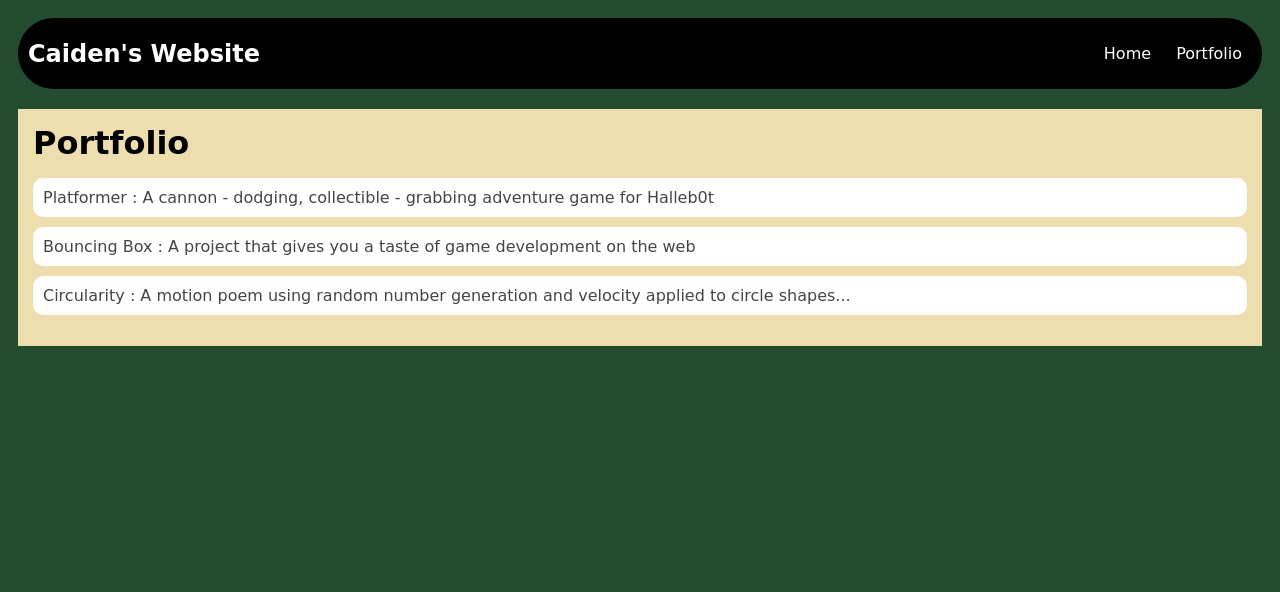
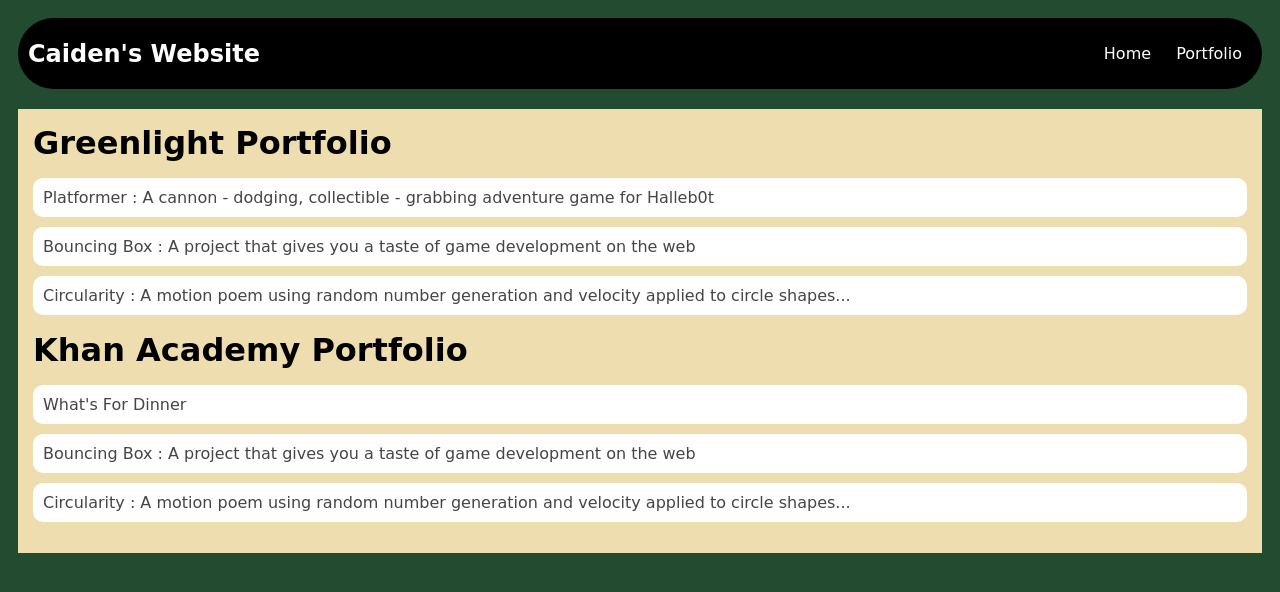
Before and after one commit to caidencolwart/caidencolwart.github.io, a plain HTML site: page portfolio.html in a window 1280 px wide. Drawn offline with Linux system fonts and the light colour scheme.

Commit message:
new links

```diff
--- a/portfolio.html
+++ b/portfolio.html
@@ -77,23 +77,23 @@
              color: black;
          }
 
-         #portfolio {
+         .portfolio {
              list-style-type: none;
              padding-left: 0;
          }
 
-         #portfolio li {
+         .portfolio li {
              background: #fff;
              padding: 10px;
              border-radius: 10px;
              margin-bottom: 10px;
          }
 
-         #portfolio li:hover {
+         .portfolio li:hover {
              background: #eee;
          }
 
-         #portfolio a {
+         .portfolio a {
              text-decoration: none;
              color: #454545;
          }
@@ -117,12 +117,20 @@
 
             <main>
                 <div class="content">
-                    <h1>Portfolio</h1>
-                    <ul id="portfolio">
+                    <h1>Greenlight Portfolio</h1>
+                    <ul class="portfolio">
                         <li><a href="projects/platformer/">Platformer : A cannon - dodging, collectible - grabbing adventure game for Halleb0t</a></li>
                         <li><a href="projects/bouncing-box/">Bouncing Box : A project that gives you a taste of game development on the web </a></li>
                         <li><a href="projects/circularity/">Circularity : A motion poem using random number generation and velocity applied to circle shapes...</a></li>
                     </ul>
+
+                    <h1>Khan Academy Portfolio</h1>
+                    <ul class="portfolio">
+                        <li><a href="https://www.khanacademy.org/computer-programming/spin-off-of-project-whats-for-dinner/6531408951033856">What's For Dinner</a></li>
+                        <li><a href="projects/bouncing-box/">Bouncing Box : A project that gives you a taste of game development on the web </a></li>
+                        <li><a href="projects/circularity/">Circularity : A motion poem using random number generation and velocity applied to circle shapes...</a></li>
+                    </ul>
+
                 </div>
             </main>
         </div>
```
